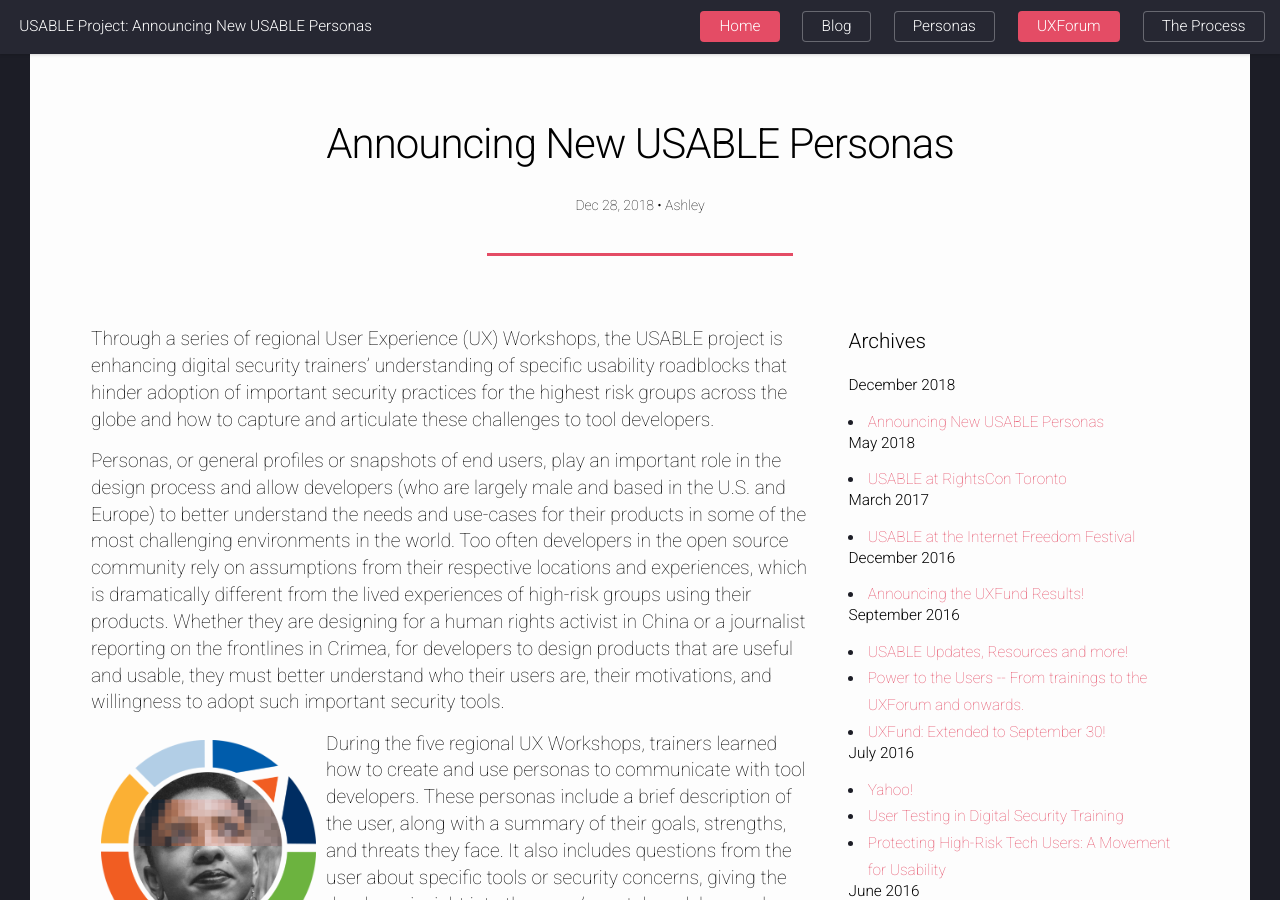
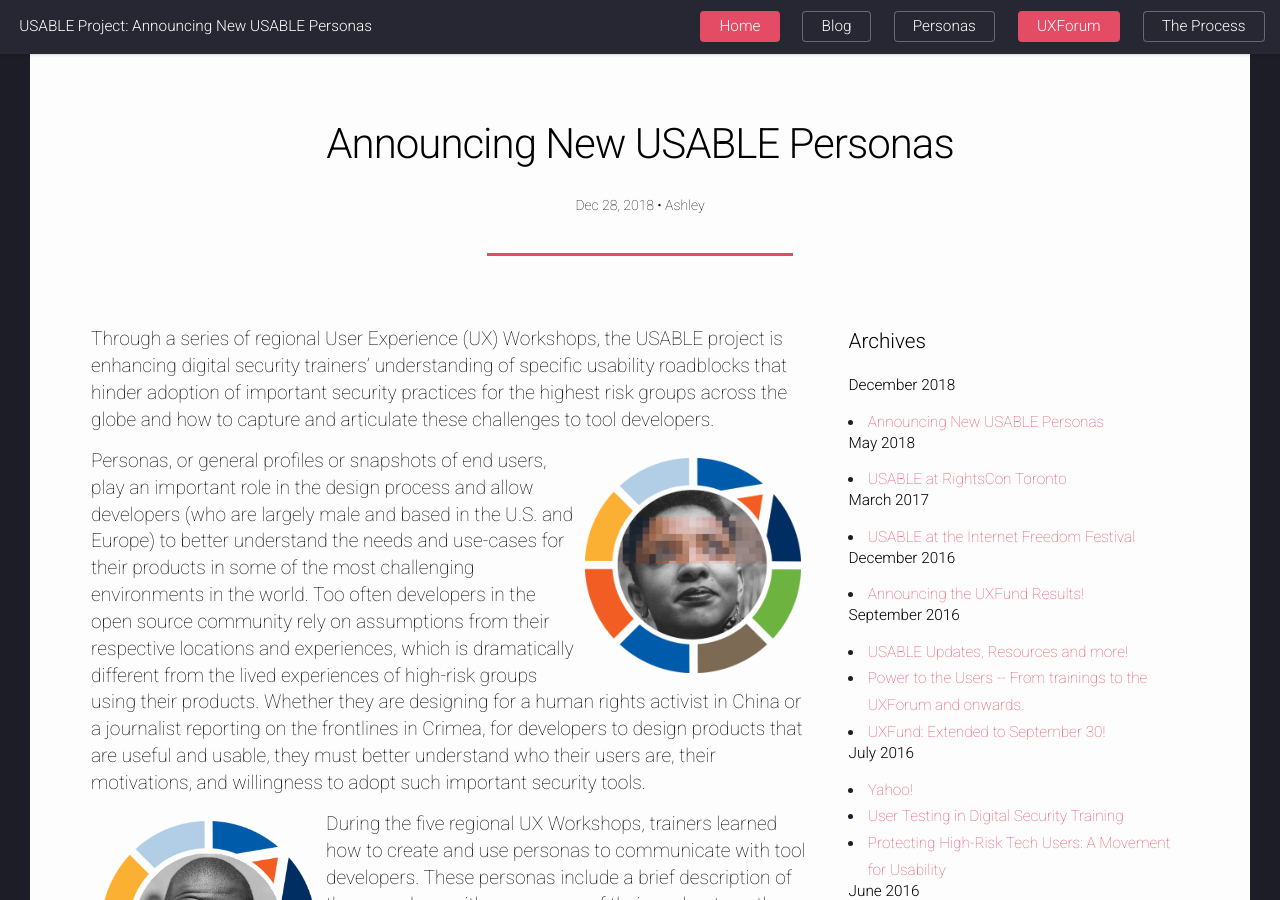
Before and after one commit to OpenInternet/USABLE-website, a Jekyll site: the page built from _posts/2018-12-28-new-usable-personas.md, in a window 1280 px wide and 900 px high. Built offline with Jekyll 4.4.1, drawn with Linux system fonts in a browser that asks for light colours; comment, search, counter and statistics services are not loaded.

Commit message:
also adding Cuba-Yasmany

```diff
--- a/_posts/2018-12-28-new-usable-personas.md
+++ b/_posts/2018-12-28-new-usable-personas.md
@@ -8,9 +8,9 @@ author: Ashley
 
 Through a series of regional User Experience (UX) Workshops, the USABLE project is enhancing digital security trainers’ understanding of specific usability roadblocks that hinder adoption of important security practices for the highest risk groups across the globe and how to capture and articulate these challenges to tool developers.
 
-Personas, or general profiles or snapshots of end users, play an important role in the design process and allow developers (who are largely male and based in the U.S. and Europe) to better understand the needs and use-cases for their products in some of the most challenging environments in the world. Too often developers in the open source community rely on assumptions from their respective locations and experiences, which is dramatically different from the lived experiences of high-risk groups using their products. Whether they are designing for a human rights activist in China or a journalist reporting on the frontlines in Crimea, for developers to design products that are useful and usable, they must better understand who their users are, their motivations, and willingness to adopt such important security tools.
+<a href="https://usable.tools/personas/sd-fatima" title="Persona: Fatima from Sudan"><img src="/personas/sd-fatima.png" alt="Persona: Fatima from Sudan" style="float: right; margin: .5em; border: 0; width: 30%"/></a>Personas, or general profiles or snapshots of end users, play an important role in the design process and allow developers (who are largely male and based in the U.S. and Europe) to better understand the needs and use-cases for their products in some of the most challenging environments in the world. Too often developers in the open source community rely on assumptions from their respective locations and experiences, which is dramatically different from the lived experiences of high-risk groups using their products. Whether they are designing for a human rights activist in China or a journalist reporting on the frontlines in Crimea, for developers to design products that are useful and usable, they must better understand who their users are, their motivations, and willingness to adopt such important security tools.
 
-<a href="https://usable.tools/personas/sd-fatima" title="Persona: Fatima from Sudan"><img src="/personas/sd-fatima.png" alt="Persona: Fatima from Sudan" style="float: left; margin: .5em; border: 0; width: 30%"/></a> During the five regional UX Workshops, trainers learned how to create and use personas to communicate with tool developers. These personas include a brief description of the user, along with a summary of their goals, strengths, and threats they face. It also includes questions from the user about specific tools or security concerns, giving the developer insight into the users’ mental model around security in general.
+<a href="https://usable.tools/personas/cu-yasmany" title="Persona: Yasmany from Cuba"><img src="/personas/cu-yasmany.png" alt="Persona: Yasmany from Cuba" style="float: left; margin: .5em; border: 0; width: 30%"/></a> During the five regional UX Workshops, trainers learned how to create and use personas to communicate with tool developers. These personas include a brief description of the user, along with a summary of their goals, strengths, and threats they face. It also includes questions from the user about specific tools or security concerns, giving the developer insight into the users’ mental model around security in general.
 
 <a href="https://usable.tools/personas/ky-alexandria" title="Persona: Alexandria from Kenya"><img src="/personas/ky-alexandria.png" alt="Persona: Alexandria from Kenya" style="float: right; margin: .5em; border: 0; width: 30%"/></a>Trainers were also given time during the workshop to create their own personas based on specific communities with whom they are working. Following the workshops, the USABLE team worked with several of the trainers to finalize their personas and format them for publication. 6 personas from Southeast Asia, 5 from Europe and Eurasia, 4 from the Middle East and Northern Africa, 3 from Sub-Saharan Africa, and 3 from Latin America were published and are now available at [usable.tools/personas](https://usable.tools/personas).
 
```
